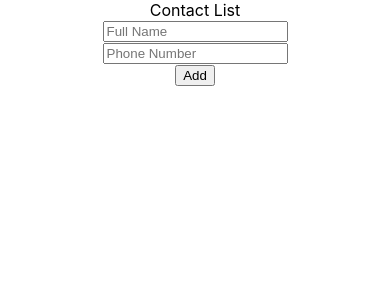
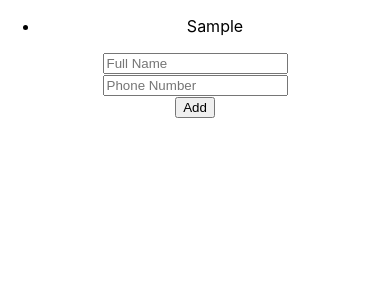
Before and after one commit to elifintizamoglu/React101, a React (Create React App) app in the folder react-project/: page / in a window 390 px wide. Both pictures are taken after typing "Sample", "Sample" into the empty fields and a click on the button "Add". Shown: the top 300 px of the page. Built offline with nearby package versions, Linux system fonts and the light colour scheme.

Commit message:
Phonebook Exercise - Add new person

```diff
--- a/react-project/src/components/contacts/index.js
+++ b/react-project/src/components/contacts/index.js
@@ -6,15 +6,15 @@
 function Contacts() {
   const [contacts, setContacts] = useState([]);
 
-  useEffect(()=> {
+  useEffect(() => {
     console.log(contacts);
-  },[contacts]);
+  }, [contacts]);
 
 
   return (
     <div>
-      <List />
-      <Form addContact={setContacts} contacts={contacts}/>
+      <List contacts={contacts} />
+      <Form addContact={setContacts} contacts={contacts} />
     </div>
   )
 }
--- a/react-project/src/components/contacts/list/index.js
+++ b/react-project/src/components/contacts/list/index.js
@@ -1,11 +1,17 @@
 import React from 'react'
 
-function List() {
-  return (
-    <div>
-      Contact List
-    </div>
-  )
+function List({ contacts }) {
+  return <div>
+    <ul>
+      {
+        contacts.map((contact, i) =>
+          <li key={i}>
+            {contact.fullname}
+          </li>
+        )
+      }
+    </ul>
+  </div>;
 }
 
 export default List
```
